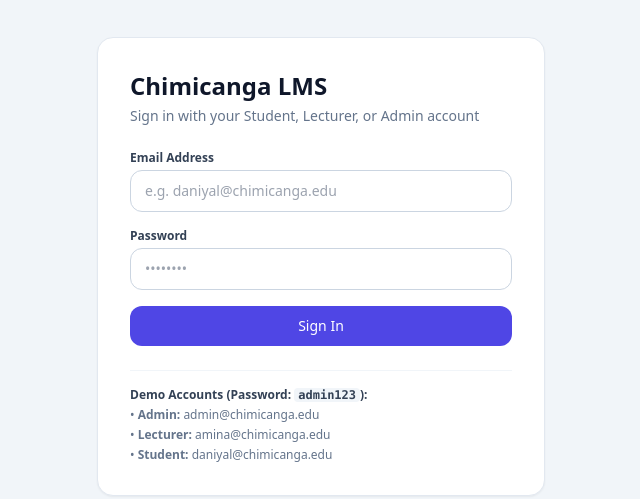
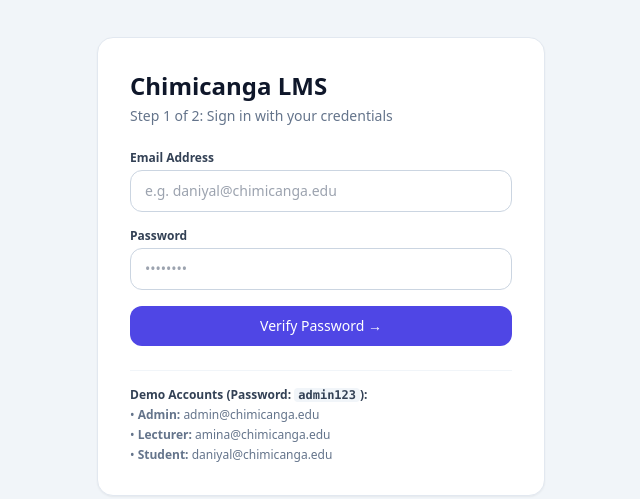
Before and after one commit to HarithHilman/chimicanga_lms, a PHP site: page /login.php in a window 1280 px wide. Shown: the part 134-633 px from the top of the page, without its empty margins (319-959 px from the left). Run offline with PHP 8.4, Linux system fonts and the light colour scheme; data comes from the database, SQL or seed files in the repository; some libraries are stand-ins or nearby versions.

Commit message:
update login.php for 2MFA

```diff
--- a/login.php
+++ b/login.php
@@ -8,37 +8,96 @@ if (!empty($_SESSION['user_id']) && !empty($_SESSION['role'])) {
 
 $lmsName = getSetting($pdo, 'lms_name', 'Chimicanga LMS');
 $error = '';
+$step = (!empty($_SESSION['mfa_pending_user_id']) && !empty($_SESSION['mfa_otp_code'])) ? 'mfa' : 'credentials';
+
+// Cancel MFA and return to password screen
+if (isset($_GET['reset_mfa'])) {
+    unset($_SESSION['mfa_pending_user_id'], $_SESSION['mfa_otp_code'], $_SESSION['mfa_expires_at'], $_SESSION['mfa_attempts']);
+    header('Location: login.php');
+    exit;
+}
 
 if ($_SERVER['REQUEST_METHOD'] === 'POST') {
-    $email = trim($_POST['email'] ?? '');
-    $password = $_POST['password'] ?? '';
+    $action = $_POST['auth_step'] ?? 'credentials';
 
+    try {
+        if ($action === 'credentials') {
+            // Syntactical + Buffer Length Validation
+            $email    = validateEmailSyntax($_POST['email'] ?? '');
+            $password = validateBoundedString($_POST['password'] ?? '', 'Password', 1, 128);
+
+            // Parameterized query (SQL Injection Prevention)
             $stmt = $pdo->prepare("SELECT * FROM users WHERE email = ? LIMIT 1");
             $stmt->execute([$email]);
             $user = $stmt->fetch();
 
-    $demoEmails = ['admin@chimicanga.edu', 'amina@chimicanga.edu', 'daniyal@chimicanga.edu'];
-    $validDemoPass = in_array($email, $demoEmails, true) && $password === 'admin123';
+            // Pure Bcrypt Hash Verification (Also supports legacy demo 'admin123' ONLY if hash is default Laravel sample hash, then upgrades it to real bcrypt!)
+            $isDefaultSampleHash = ($user && $user['password_hash'] === '$2y$10$92IXUNpkjO0rOQ5byMi.Ye4oKoEa3Ro9llC/.og/at2.uheWG/igi' && $password === 'admin123');
+            if ($isDefaultSampleHash) {
+                $newHash = password_hash($password, PASSWORD_DEFAULT);
+                $pdo->prepare("UPDATE users SET password_hash = ? WHERE user_id = ?")->execute([$newHash, $user['user_id']]);
+                $user['password_hash'] = $newHash;
+            }
 
-    if ($user && (password_verify($password, $user['password_hash']) || $validDemoPass)) {
+            if ($user && password_verify($password, $user['password_hash'])) {
                 if ($user['status'] !== 'active') {
                     $error = 'Your account is currently inactive. Please contact the administrator.';
                 } else {
+                    // Generate Cryptographic 6-Digit MFA OTP
+                    session_regenerate_id(true);
+                    $_SESSION['mfa_pending_user_id'] = (int) $user['user_id'];
+                    $_SESSION['mfa_otp_code']        = (string) random_int(100000, 999999);
+                    $_SESSION['mfa_expires_at']      = time() + 300; // 5-minute expiry
+                    $_SESSION['mfa_attempts']        = 0;
+                    $step = 'mfa';
+                }
+            } else {
+                $error = 'Invalid email address or password.';
+            }
+
+        } elseif ($action === 'mfa' && $step === 'mfa') {
+            $enteredOtp = validateBoundedString($_POST['otp_code'] ?? '', 'OTP Code', 6, 6);
+            if (!preg_match('/^\d{6}$/', $enteredOtp)) {
+                throw new InvalidArgumentException('OTP must be a 6-digit numeric code.');
+            }
+
+            $_SESSION['mfa_attempts'] = ($_SESSION['mfa_attempts'] ?? 0) + 1;
+
+            if (time() > ($_SESSION['mfa_expires_at'] ?? 0)) {
+                unset($_SESSION['mfa_pending_user_id'], $_SESSION['mfa_otp_code'], $_SESSION['mfa_expires_at'], $_SESSION['mfa_attempts']);
+                $step = 'credentials';
+                $error = 'MFA code expired. Please sign in again.';
+            } elseif ($_SESSION['mfa_attempts'] > 3) {
+                unset($_SESSION['mfa_pending_user_id'], $_SESSION['mfa_otp_code'], $_SESSION['mfa_expires_at'], $_SESSION['mfa_attempts']);
+                $step = 'credentials';
+                $error = 'Too many failed MFA attempts. Please sign in again.';
+            } elseif (hash_equals($_SESSION['mfa_otp_code'], $enteredOtp)) {
+                $pendingId = (int) $_SESSION['mfa_pending_user_id'];
+                $stmt = $pdo->prepare("SELECT * FROM users WHERE user_id = ? AND status = 'active' LIMIT 1");
+                $stmt->execute([$pendingId]);
+                $user = $stmt->fetch();
+
+                unset($_SESSION['mfa_pending_user_id'], $_SESSION['mfa_otp_code'], $_SESSION['mfa_expires_at'], $_SESSION['mfa_attempts']);
+
+                if ($user) {
                     session_regenerate_id(true);
                     $_SESSION['user_id'] = (int) $user['user_id'];
                     $_SESSION['role']    = $user['role'];
 
-            logActivity($pdo, (int) $user['user_id'], ucfirst($user['role']) . ' Login', "{$user['full_name']} signed in.");
+                    logActivity($pdo, (int) $user['user_id'], ucfirst($user['role']) . ' MFA Login', "{$user['full_name']} completed 2-factor authentication.");
 
-            if ($user['role'] === 'admin') {
-                header('Location: admin/dashboard.php');
-            } else {
-                header('Location: index.php');
-            }
+                    header('Location: ' . ($user['role'] === 'admin' ? 'admin/dashboard.php' : 'index.php'));
                     exit;
                 }
+                $step = 'credentials';
+                $error = 'Account unavailable.';
             } else {
-        $error = 'Invalid email address or password.';
+                $remaining = 3 - $_SESSION['mfa_attempts'];
+                $error = "Invalid verification code. $remaining attempt(s) remaining.";
+            }
+        }
+    } catch (InvalidArgumentException | OverflowException $e) {
+        $error = $e->getMessage();
     }
 }
 ?>
@@ -54,7 +113,9 @@ if ($_SERVER['REQUEST_METHOD'] === 'POST') {
     <div class="bg-white rounded-2xl border border-slate-200 shadow-sm max-w-md w-full p-8">
         <div class="mb-6">
             <h1 class="text-2xl font-bold text-slate-900"><?= htmlspecialchars($lmsName) ?></h1>
-            <p class="text-sm text-slate-500 mt-1">Sign in with your Student, Lecturer, or Admin account</p>
+            <p class="text-sm text-slate-500 mt-1">
+                <?= $step === 'mfa' ? 'Step 2 of 2: Multi-Factor Authentication (MFA)' : 'Step 1 of 2: Sign in with your credentials' ?>
+            </p>
         </div>
 
         <?php if ($error): ?>
@@ -63,17 +124,19 @@ if ($_SERVER['REQUEST_METHOD'] === 'POST') {
             </div>
         <?php endif; ?>
 
+        <?php if ($step === 'credentials'): ?>
             <form method="POST" class="space-y-4">
+                <input type="hidden" name="auth_step" value="credentials">
                 <div>
                     <label class="block text-xs font-semibold text-slate-700 mb-1">Email Address</label>
-                <input type="email" name="email" required placeholder="e.g. daniyal@chimicanga.edu" class="w-full border border-slate-300 rounded-xl px-3.5 py-2.5 text-sm">
+                    <input type="email" name="email" maxlength="150" required placeholder="e.g. daniyal@chimicanga.edu" class="w-full border border-slate-300 rounded-xl px-3.5 py-2.5 text-sm">
                 </div>
                 <div>
                     <label class="block text-xs font-semibold text-slate-700 mb-1">Password</label>
-                <input type="password" name="password" required placeholder="••••••••" class="w-full border border-slate-300 rounded-xl px-3.5 py-2.5 text-sm">
+                    <input type="password" name="password" maxlength="128" required placeholder="••••••••" class="w-full border border-slate-300 rounded-xl px-3.5 py-2.5 text-sm">
                 </div>
                 <button type="submit" class="w-full bg-indigo-600 hover:bg-indigo-700 text-white font-medium text-sm py-2.5 rounded-xl">
-                Sign In
+                    Verify Password &rarr;
                 </button>
             </form>
 
@@ -83,6 +146,28 @@ if ($_SERVER['REQUEST_METHOD'] === 'POST') {
                 <p>&bull; <strong>Lecturer:</strong> amina@chimicanga.edu</p>
                 <p>&bull; <strong>Student:</strong> daniyal@chimicanga.edu</p>
             </div>
+        <?php else: ?>
+            <div class="mb-4 px-4 py-3 rounded-xl bg-indigo-50 border border-indigo-200 text-indigo-900 text-xs">
+                <p class="font-bold">Simulated Authenticator / Email OTP Code:</p>
+                <p class="text-lg font-mono font-bold tracking-widest mt-1"><?= htmlspecialchars($_SESSION['mfa_otp_code']) ?></p>
+                <p class="text-[11px] text-indigo-700 mt-1">Valid for 5 minutes (Max 3 attempts).</p>
+            </div>
+
+            <form method="POST" class="space-y-4">
+                <input type="hidden" name="auth_step" value="mfa">
+                <div>
+                    <label class="block text-xs font-semibold text-slate-700 mb-1">Enter 6-Digit Verification Code</label>
+                    <input type="text" name="otp_code" maxlength="6" pattern="\d{6}" required autofocus placeholder="123456" class="w-full border border-slate-300 rounded-xl px-3.5 py-2.5 text-sm font-mono tracking-widest text-center">
+                </div>
+                <button type="submit" class="w-full bg-emerald-600 hover:bg-emerald-700 text-white font-medium text-sm py-2.5 rounded-xl">
+                    Verify & Complete Login
+                </button>
+            </form>
+
+            <div class="mt-4 text-center">
+                <a href="login.php?reset_mfa=1" class="text-xs text-slate-500 hover:underline">&larr; Cancel and use a different account</a>
+            </div>
+        <?php endif; ?>
     </div>
 </body>
 </html>
```
Lines whose indentation alone changed are shown as unchanged.
